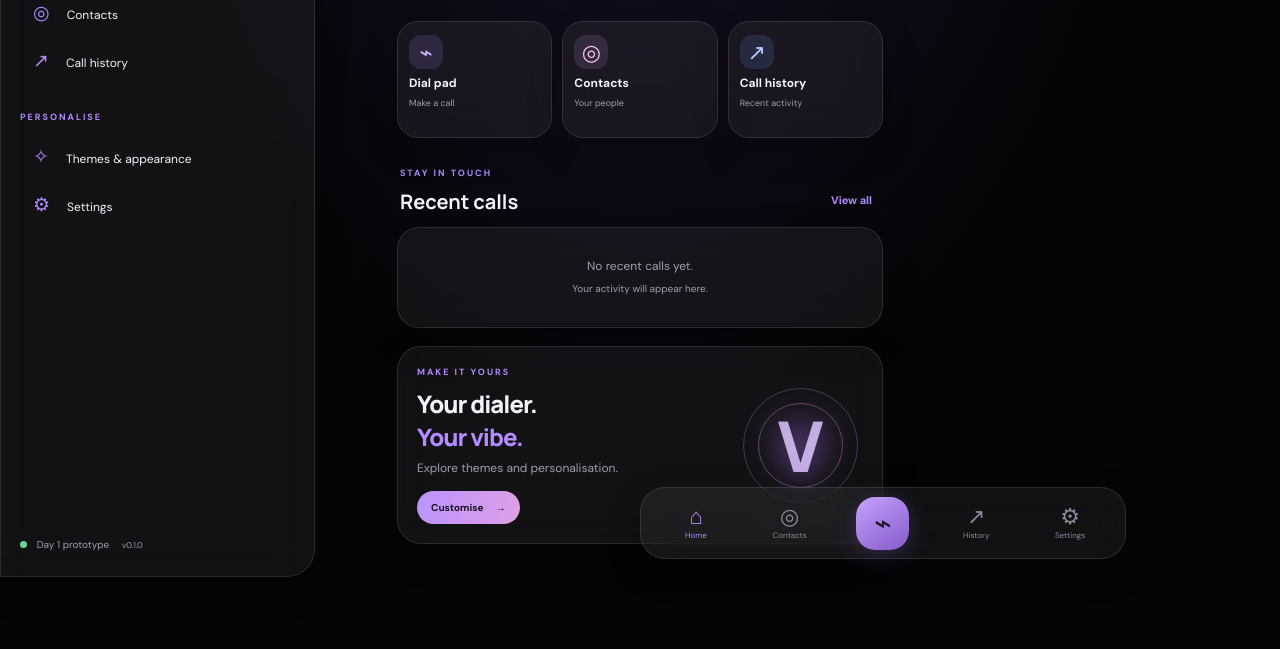
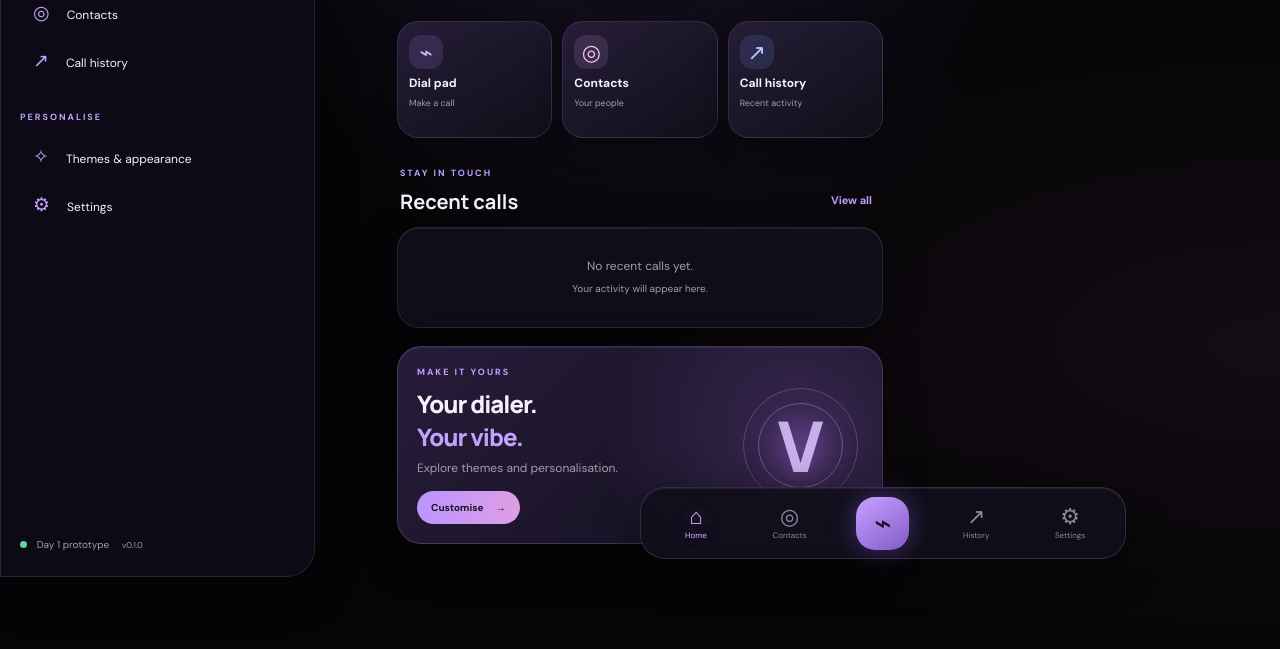
Before and after one commit to bandaunknown1109-oss/vibe-dial, a plain HTML site: page index.html in a window 1280 px wide. Shown: the part 223-872 px from the top of the page. Drawn offline with Linux system fonts and the light colour scheme.

Commit message:
Add new styles for Vibe Dial UI elements

```diff
--- a/styles.css
+++ b/styles.css
@@ -79,3 +79,181 @@ input:focus, textarea:focus {
     to { opacity: 1; transform: translateY(0); }
   }
 }
+
+/* ===== VIBE DIAL DAY 2 — REAL ELEMENT UPGRADE ===== */
+
+:root {
+  --bg: #050507;
+  --panel: rgba(19, 17, 29, .78);
+  --panel2: rgba(27, 23, 40, .72);
+  --line: rgba(205, 181, 255, .13);
+  --accent: #c4a0ff;
+  --accent2: #f0b8ec;
+  --glow: rgba(157, 105, 255, .28);
+}
+
+/* AMOLED background */
+html {
+  background: #050507;
+}
+
+body {
+  background:
+    radial-gradient(ellipse at 50% -15%, rgba(120, 75, 190, .22), transparent 48%),
+    radial-gradient(ellipse at 100% 65%, rgba(190, 90, 160, .08), transparent 40%),
+    #050507;
+}
+
+/* Glass surfaces */
+.glass {
+  border-color: rgba(210, 190, 255, .14);
+  box-shadow:
+    0 15px 45px rgba(0, 0, 0, .30),
+    inset 0 1px 0 rgba(255, 255, 255, .07);
+}
+
+/* Top bar */
+.topbar {
+  background: rgba(18, 15, 29, .82);
+  border-color: rgba(210, 190, 255, .17);
+}
+
+/* Brand icon */
+.brand-mark {
+  box-shadow:
+    0 0 20px rgba(179, 138, 255, .35),
+    inset 0 1px 5px rgba(255, 255, 255, .4);
+}
+
+/* Quick action cards */
+.quick-card {
+  background: linear-gradient(
+    145deg,
+    rgba(44, 35, 65, .78),
+    rgba(18, 16, 27, .85)
+  );
+  border: 1px solid rgba(205, 181, 255, .15);
+  box-shadow: 0 10px 28px rgba(0, 0, 0, .2);
+  transition: transform .22s ease, border-color .22s ease,
+              box-shadow .22s ease;
+}
+
+.quick-card:active {
+  transform: scale(.96);
+  border-color: rgba(196, 160, 255, .5);
+}
+
+/* Search */
+.search-panel {
+  background: rgba(24, 20, 36, .78);
+  border: 1px solid var(--line);
+}
+
+/* Dial number display */
+.number-display {
+  background: linear-gradient(145deg, rgba(38, 30, 57, .8), rgba(17, 15, 25, .8));
+  border: 1px solid var(--line);
+}
+
+/* Keypad */
+.key {
+  background: linear-gradient(
+    145deg,
+    rgba(55, 43, 78, .55),
+    rgba(20, 18, 29, .85)
+  );
+  border-color: rgba(210, 190, 255, .13);
+  box-shadow: inset 0 1px rgba(255, 255, 255, .06);
+}
+
+.key:active {
+  background: rgba(151, 105, 255, .28);
+  border-color: rgba(196, 160, 255, .55);
+  box-shadow: 0 0 22px rgba(151, 105, 255, .2);
+}
+
+/* Call button */
+.call-btn {
+  box-shadow:
+    0 8px 28px rgba(98, 214, 154, .22),
+    inset 0 1px 5px rgba(255, 255, 255, .5);
+}
+
+.call-btn:active {
+  filter: brightness(1.12);
+}
+
+/* Bottom navigation */
+.bottom-nav {
+  background: rgba(17, 15, 27, .91);
+  border: 1px solid rgba(210, 190, 255, .17);
+  box-shadow:
+    0 12px 40px rgba(0, 0, 0, .45),
+    inset 0 1px rgba(255, 255, 255, .07);
+  backdrop-filter: blur(28px);
+  -webkit-backdrop-filter: blur(28px);
+}
+
+.nav-item.active {
+  color: #d4b8ff;
+  text-shadow: 0 0 15px rgba(179, 138, 255, .45);
+}
+
+.nav-dial {
+  box-shadow: 0 0 25px rgba(151, 105, 255, .38);
+}
+
+/* Lists and settings */
+.list,
+.settings-group,
+.about {
+  background: rgba(20, 17, 31, .72);
+  border: 1px solid var(--line);
+}
+
+/* Promo card */
+.promo {
+  background:
+    radial-gradient(circle at 85% 50%, rgba(160, 105, 220, .25), transparent 48%),
+    linear-gradient(135deg, rgba(43, 31, 65, .9), rgba(17, 15, 27, .95));
+  border: 1px solid rgba(205, 181, 255, .18);
+}
+
+/* Drawer and modal */
+.drawer {
+  background: rgba(13, 11, 22, .97);
+  border-right: 1px solid var(--line);
+  backdrop-filter: blur(28px);
+  -webkit-backdrop-filter: blur(28px);
+}
+
+.modal {
+  background: rgba(17, 14, 27, .98);
+  border-color: rgba(205, 181, 255, .2);
+  box-shadow: 0 20px 70px rgba(0, 0, 0, .5);
+}
+
+/* Active chips and add button */
+.chip.active,
+.round-add {
+  border-color: rgba(196, 160, 255, .45);
+  box-shadow: 0 0 15px rgba(151, 105, 255, .12);
+}
+
+/* Smooth interaction */
+.icon-btn,
+.nav-item,
+.drawer-link,
+.round-add,
+.chip {
+  transition: all .22s ease;
+}
+
+@media (prefers-reduced-motion: no-preference) {
+  .quick-card,
+  .key,
+  .call-btn {
+    transition: transform .2s ease, box-shadow .2s ease,
+                background .2s ease;
+  }
+}
```
